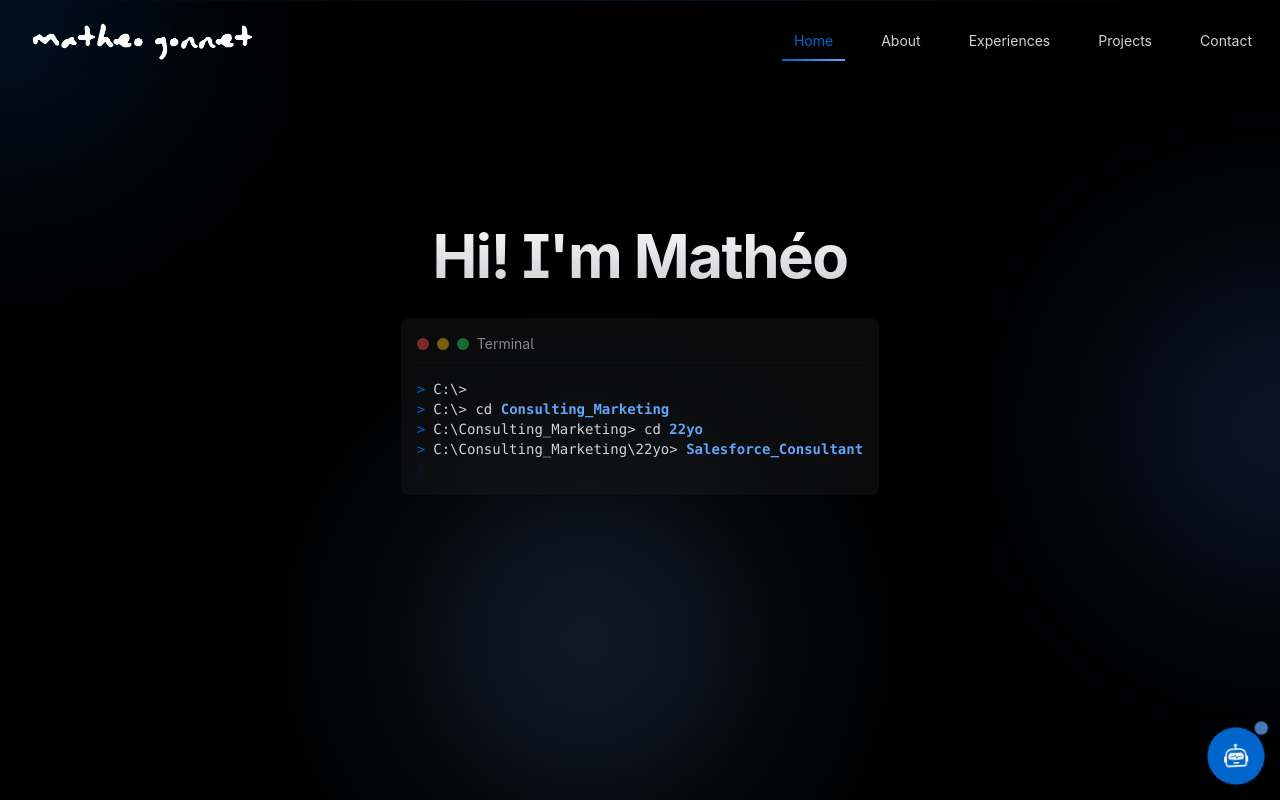
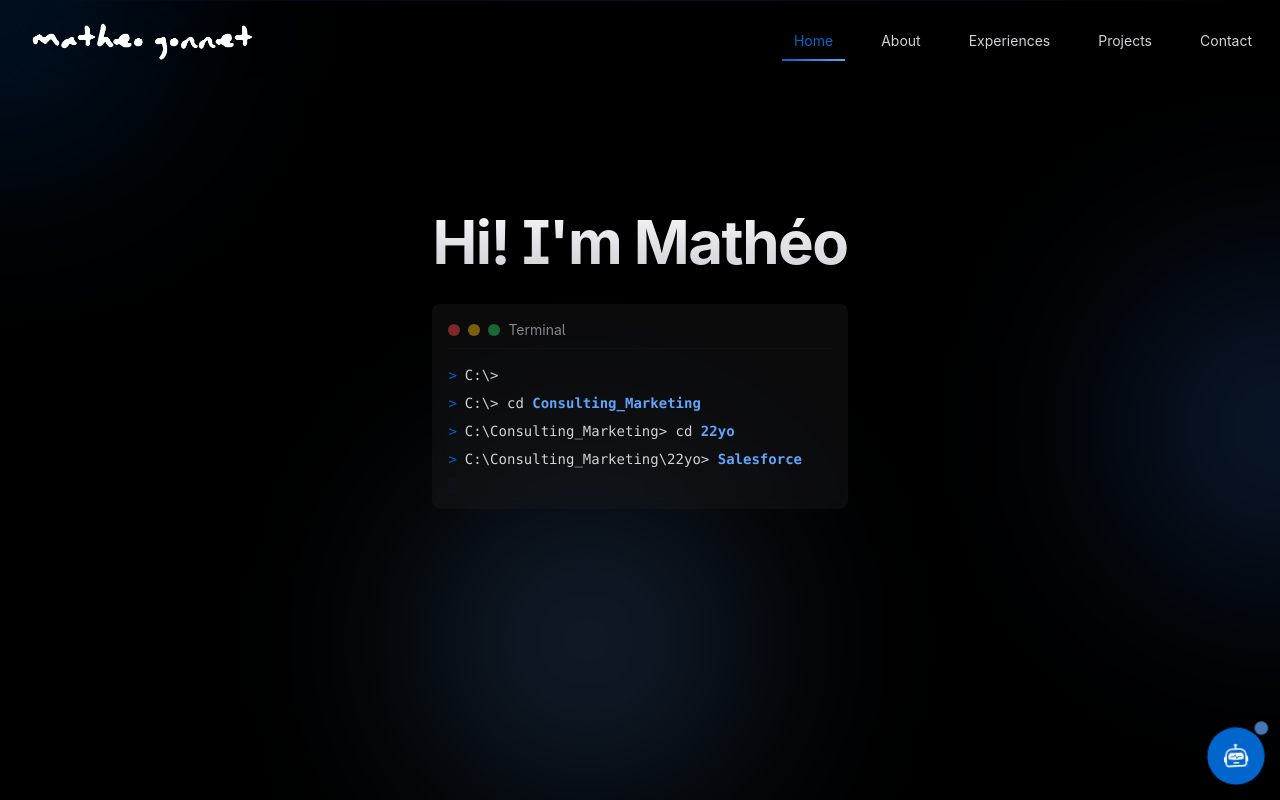
Before and after one commit to matheogonnet/my-portofolio-website, a Next.js app: page / in a window 1280 px wide. Built offline with nearby package versions, Linux system fonts and the light colour scheme.

Commit message:
refactor: simplify console text structure in Home component for improved readability and maintainability

```diff
--- a/app/page.tsx
+++ b/app/page.tsx
@@ -82,18 +82,16 @@ export default function Home() {
                 <span className="ml-2 text-sm text-cupertino-300">Terminal</span>
               </div>
 
-              <div className="mt-4 space-y-2 font-mono text-sm overflow-x-auto whitespace-nowrap scrollbar-thin scrollbar-track-cupertino-600 scrollbar-thumb-cupertino-400">
-                <div className="min-w-min">
+              <div className="mt-4 space-y-2 font-mono text-sm">
                 <ConsoleText text="C:\>" />
                 <ConsoleText text="C:\> cd Consulting_Marketing" lastWord={true} />
                 <ConsoleText text={`C:\\Consulting_Marketing> cd ${age}yo`} lastWord={true} />
-                <ConsoleText text={`C:\\Consulting_Marketing\\${age}yo> Salesforce_Consultant`} lastWord={true} />
+                <ConsoleText text={`C:\\Consulting_Marketing\\${age}yo> Salesforce`} lastWord={true} />
                 <motion.div
                   animate={{ opacity: [1, 0] }}
                   transition={{ duration: 0.8, repeat: Infinity }}
                   className="mt-1 h-4 w-2 bg-accent-blue"
                 />
-                </div>
               </div>
             </div>
           </motion.div>
```
